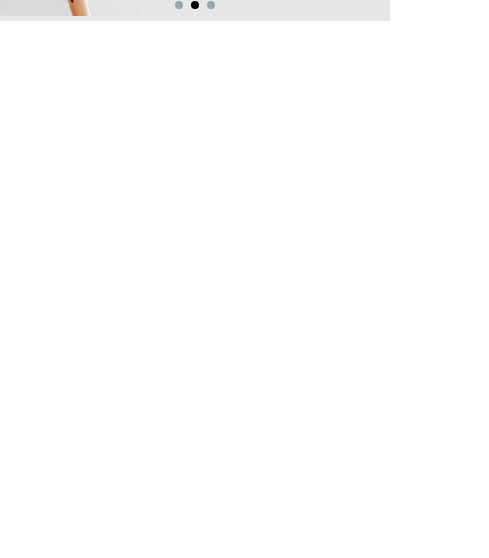
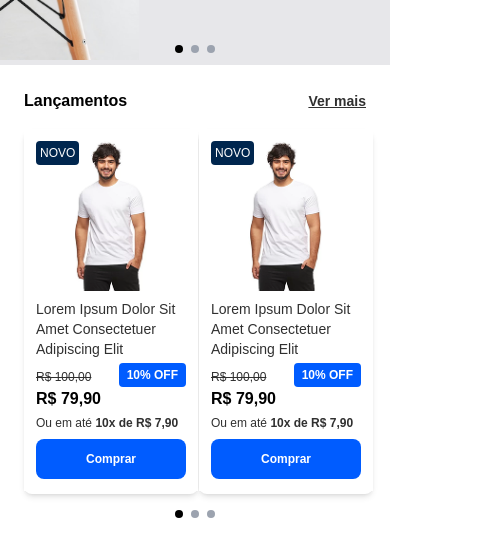
Before and after one commit to caio300/AVANTI-Projeto1, a website built with Vite: page src/index.html in a window 390 px wide. Shown: the part 515-1073 px from the top of the page, 489 px wide, since content can reach past the window. Before the commit the page ends 844 px from the top, so only its background shows below. Built offline with nearby package versions, Linux system fonts and the light colour scheme; files whose address does not match are found by name.

Commit message:
Finalizado Carrossel (Mobile)

```diff
--- a/src/index.html
+++ b/src/index.html
@@ -14,7 +14,7 @@
         <p class="py-1">Ganhe <span class="bg-purplePrimary px-1">R$10,00</span> de desconto no seu primeiro pedido.</p>
         <p class="sm:py-1 sm:px-1">Utilize o cupom <span class="font-normal">DESCONTO10</span></p>
       </div>
-      <div class="bg-white flex justify-around items-center py-5">
+      <div class="bg-white flex justify-around items-center gap-28 py-5">
           <button>
             <svg xmlns="http://www.w3.org/2000/svg" fill="none" viewBox="0 0 24 24" stroke-width="1.5" stroke="currentColor" class="size-11">
               <path stroke-linecap="round" stroke-linejoin="round" d="M3.75 6.75h16.5M3.75 12h16.5m-16.5 5.25h16.5" />
@@ -49,12 +49,61 @@
           <p class="text-3xl font-bold text-primary py-2">50% OFF</p>
         </div>
         <div class="absolute bottom-3 left-1/2 transform -translate-x-1/2 flex space-x-2">
+          <span class="w-2 h-2 bg-black rounded-full"></span>
           <span class="w-2 h-2 bg-gray-400 rounded-full"></span>
-          <span class="w-2 h-2 bg-black rounded-full"></span>
           <span class="w-2 h-2 bg-gray-400 rounded-full"></span>
         </div>
       </div>
     </section>
 
+    <div class="bg-white p-6 grid justify-center ">
+
+        <header class="flex justify-between items-center mb-4">
+          <h2 class="text-base font-bold">Lançamentos</h2>
+          <a href="#" class="text-grayScale underline text-sm font-bold decoration-">Ver mais</a>
+        </header>
+
+
+        <section aria-label="Lista de produtos" class="grid grid-cols-2 gap-2">
+          <div class="shadow-md rounded-lg w-[174px] h-[365px]">
+            <article class="relative bg-white p-3">
+              <span class="absolute bg-[#00264E] text-white text-xs font-light px-1 py-1 rounded">NOVO</span>
+              <img src="../public/produto-avanti-Mockup.png" alt="Camiseta branca masculina" class="w-full h-full object-cover">
+              <h3 class="text-sm text-grayScale mt-2">Lorem Ipsum Dolor Sit Amet Consectetuer Adipiscing Elit</h3>
+              <div class="flex items-center justify-between mt-1">
+                <p class="text-xs text-grayScale line-through mt-1">R$ 100,00</p>
+                <span class="bg-primary text-white text-xs font-bold px-2 py-1 rounded">10% OFF</span>
+              </div>
+              <span class="text-base font-bold">R$ 79,90</span>
+              <p class="text-xs text-grayScale mt-1">Ou em até <span class="font-bold">10x de R$ 7,90</span></p>
+              <button class="w-full h-[40px] bg-primary text-xs text-white font-bold rounded-lg mt-2">Comprar</button>
+            </article>
+          </div>
+
+          <div class="shadow-md rounded-lg w-[174px] h-[365px]">
+            <article class="relative bg-white p-3">
+              <span class="absolute bg-[#00264E] text-white text-xs font-light px-1 py-1 rounded">NOVO</span>
+              <img src="../public/produto-avanti-Mockup.png" alt="Camiseta branca masculina" class="w-full h-full object-cover">
+              <h3 class="text-sm text-grayScale mt-2">Lorem Ipsum Dolor Sit Amet Consectetuer Adipiscing Elit</h3>
+              <div class="flex items-center justify-between mt-1">
+                <p class="text-xs text-grayScale line-through mt-1">R$ 100,00</p>
+                <span class="bg-primary text-white text-xs font-bold px-2 py-1 rounded">10% OFF</span>
+              </div>
+              <span class="text-base font-bold">R$ 79,90</span>
+              <p class="text-xs text-grayScale mt-1">Ou em até <span class="font-bold">10x de R$ 7,90</span></p>
+              <button class="w-full h-[40px] bg-primary text-xs text-white font-bold rounded-lg mt-2">Comprar</button>
+
+            </article>
+          </div>
+        </section>
+
+        <div class="w-full flex items-center justify-center py-4">
+          <div class="bottom-3 flex space-x-2">
+            <span class="w-2 h-2 bg-black rounded-full"></span>
+            <span class="w-2 h-2 bg-gray-400 rounded-full"></span>
+            <span class="w-2 h-2 bg-gray-400 rounded-full"></span>
+          </div>
+        </div>
+    </div>
   </body>
 </html>
--- a/tailwind.config.js
+++ b/tailwind.config.js
@@ -6,7 +6,10 @@ export default {
       colors: {
         primary: '#005CFF',
         purplePrimary: '#6220C1',
-        grayPrimary: '#E7E7EA'
+        grayPrimary: '#E7E7EA',
+        graySecondary: '#DDDDDD',
+        grayScale: '#303030',
+        greenPrimary: '#5EC0BE'
       },
       fontFamily: {
         nunitoSans: ['Nunito Sans', 'sans-serif'],
```
Also changed, not shown: public/produto-avanti-Mockup.png (added), src/input.css (line endings or trailing spaces), src/output.css.
